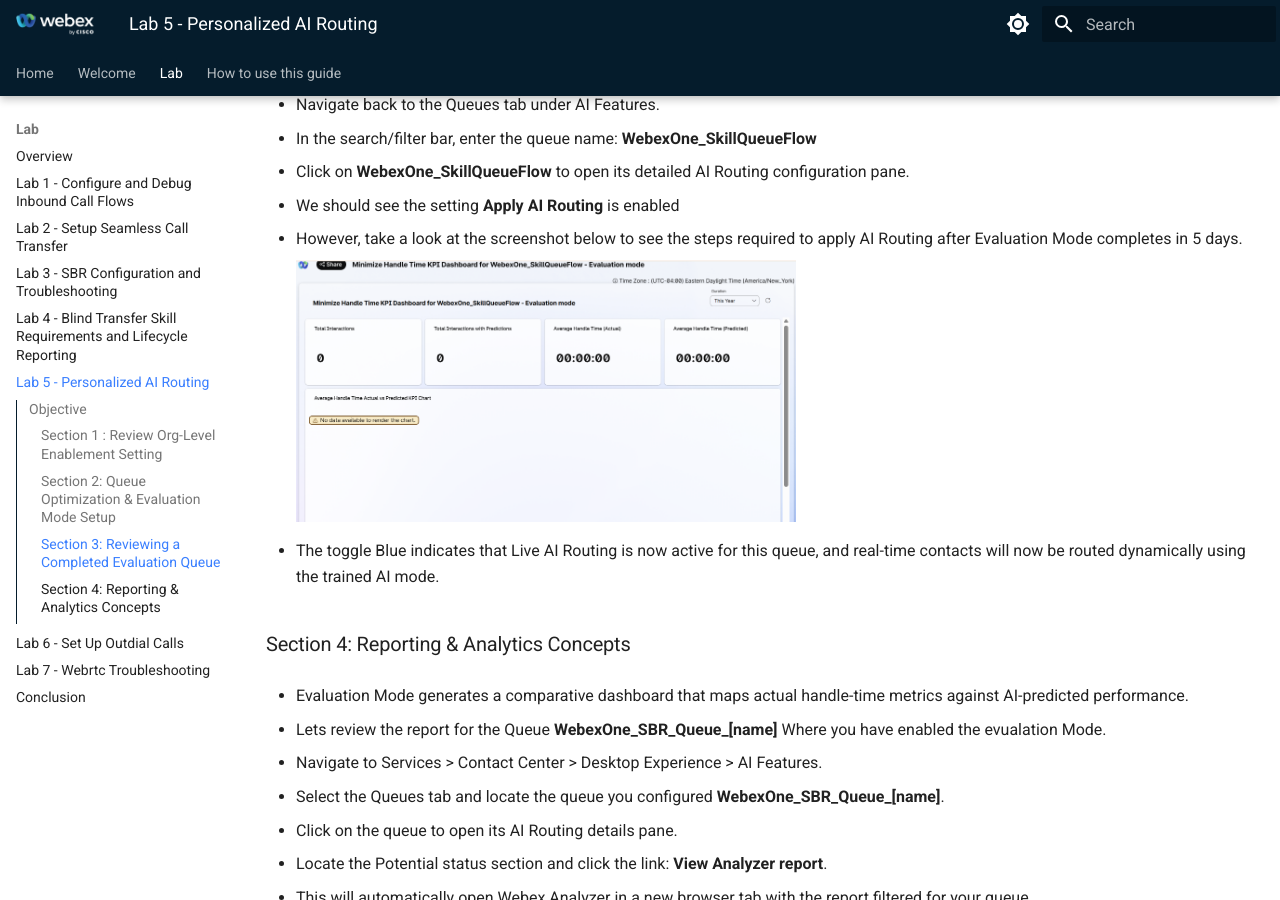
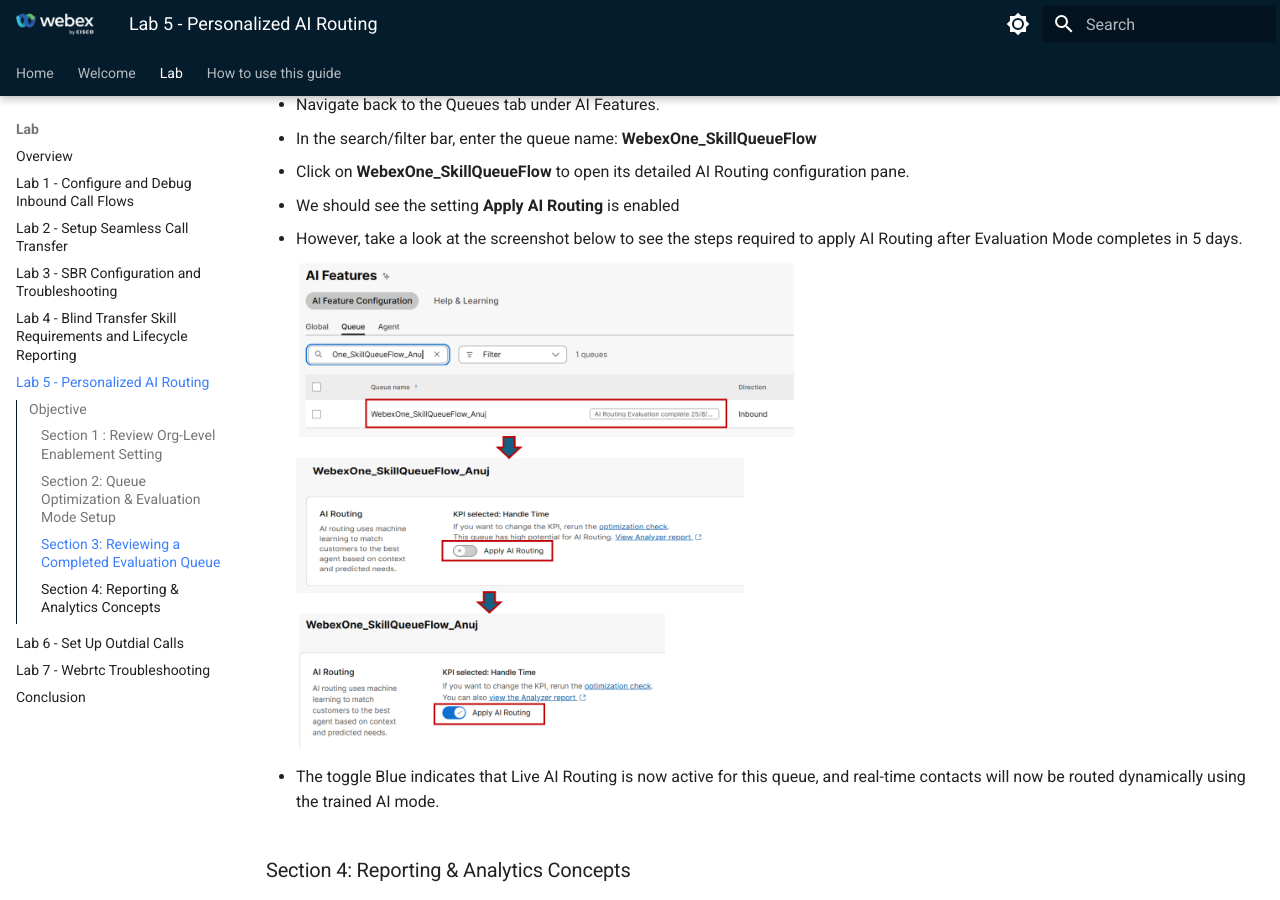
Before and after one commit to WebexCC-SA/LAB-21177, an MkDocs documentation site: the page built from docs/Excercise5.md, in a window 1280 px wide and 900 px high, scrolled down 2464 px. Built offline with MkDocs 1.6.1 and Material for MkDocs 9.7.7, drawn with Linux system fonts in a browser that asks for light colours.

Commit message:
Update Excercise5.md

```diff
--- a/docs/Excercise5.md
+++ b/docs/Excercise5.md
@@ -91,7 +91,7 @@
 
 - However, take a look at the screenshot below to see the steps required to apply AI Routing after Evaluation Mode completes in 5 days.
 
-      ![Nav](./assets/21177_Excercise5_4.1.png){ width="500" }
+      ![Nav](./assets/21177_Excercise5_4.2.png){ width="500" }
 
 - The toggle  Blue indicates that Live AI Routing is now active for this queue, and real-time contacts will now be routed dynamically using the trained AI mode.
 
@@ -113,7 +113,7 @@
 
 - However, all metric tiles will display 0 or 00:00:00, and the charts will show "No data available to render the visualization."
 
-      ![Nav](./assets/21177_Excercise5_2.png){ width="500" }
+      ![Nav](./assets/21177_Excercise5_4.1.png){ width="500" }
 
 - This is expected because our lab queue has processed minimal or no live calls during the evaluation window.
 
```
